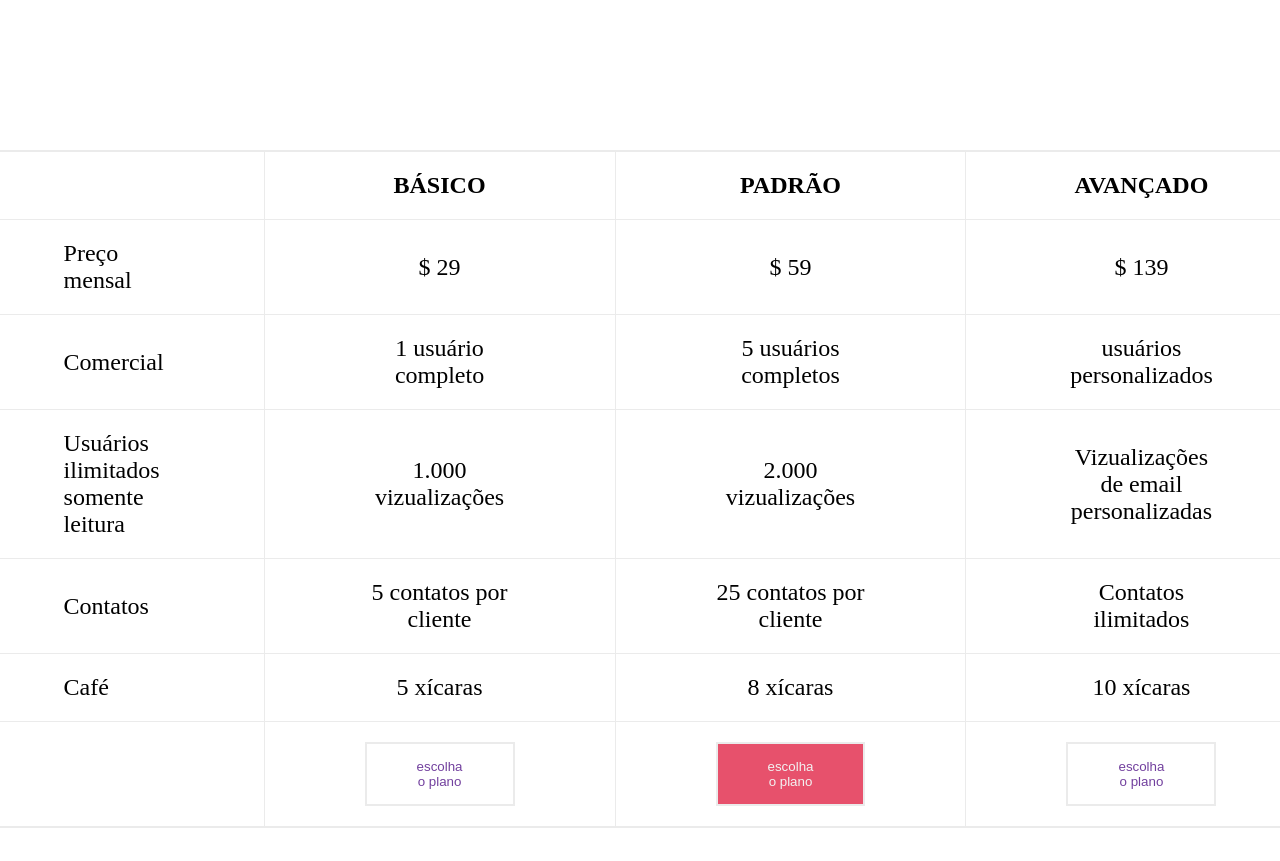
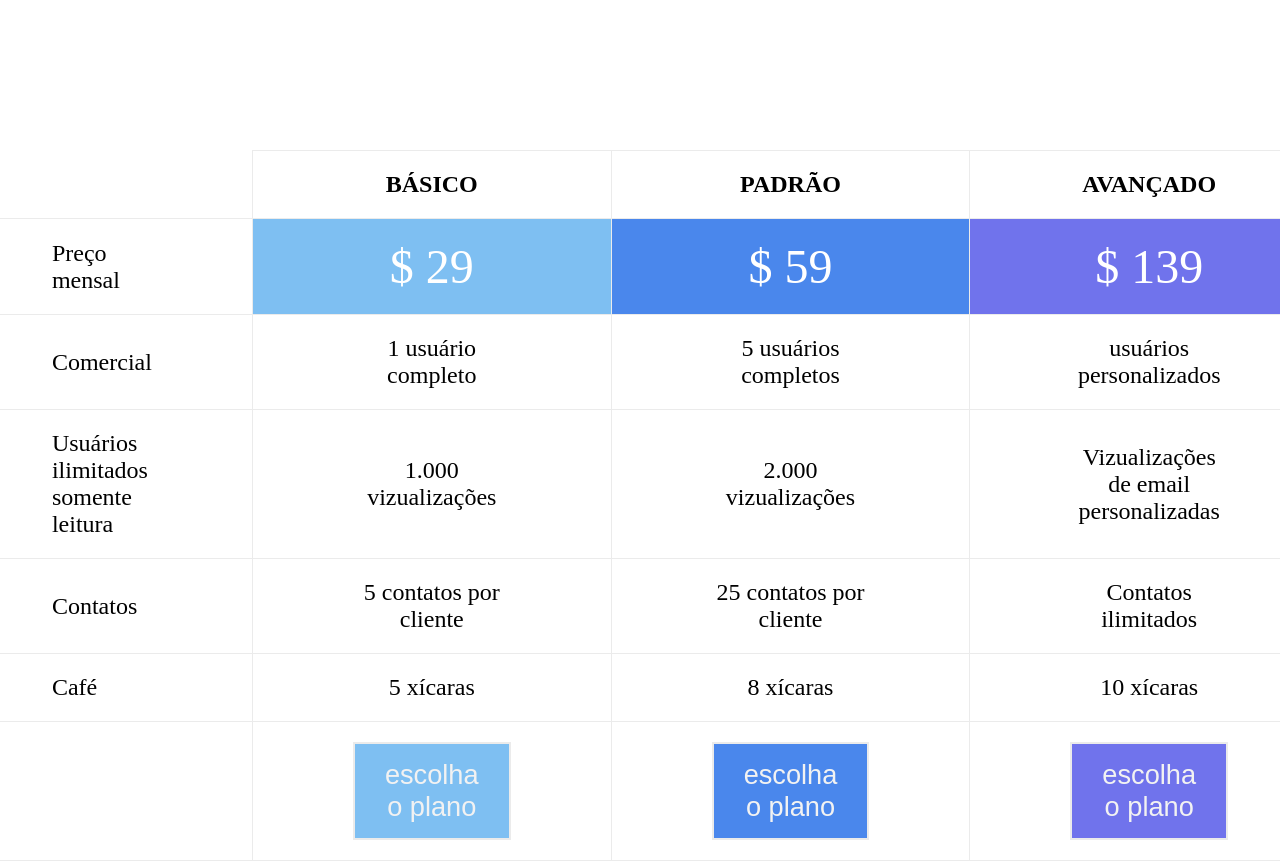
Before and after one commit to JhonnyThomazz/LinguagemDeMarcacao--HTML-CSS, a plain HTML site: page Atividade_formativa2/index.html in a window 1280 px wide. Shown: the top 861 px of the page. Before the commit the page ends 828 px from the top, so only its background shows below. Drawn offline with Linux system fonts and the light colour scheme.

Commit message:
update 24/09/25

```diff
--- a/Atividade_formativa2/css/style.css
+++ b/Atividade_formativa2/css/style.css
@@ -12,32 +12,57 @@ table{
     text-align: center;
     border-collapse: collapse;
 }
-tbody{
- border: 1px solid #EBEBEB;
-}
+
 th, td{
     padding-top: 20px;
     padding-bottom: 20px;
     padding-left: 100px;
     padding-right: 100px;
     border: 1px solid #EBEBEB;
+     border: 1px solid #EBEBEB;
 }
-
+th:nth-child(1){
+    border: none;
+}
 td:nth-child(1){
     text-align: start;
+}
+.altcolor{
+    font-size: 3rem;
+    background-color: #7EBFF2;
+    color: white;
+}
+.altcolor2{
+    font-size: 3rem;
+    background-color: #4A87EC;
+    color: white;
+}
+.altcolor3{
+    font-size: 3rem;
+    background-color: #7073EC;
+    color:white;
 }
 .botao1, .botao2, .botao3{
     padding-top: 15px;
     padding-bottom: 15px;
-    padding-left: 50px;
-    padding-right: 50px;
+    padding-left: 30px;
+    padding-right: 30px;
+    font-size: 1.7rem;
     background-color: #FFFFFF;
     color: #72409E;
     text-emphasis: bold;
     border-style: solid;
     border-color: #ebebeb;
 }
-.botao2{
-    background-color: #E7516C;
+.botao1{
+    background-color:#7EBFF2 ;
     color:#F2F2F2;
 }
+.botao2{
+    background-color:#4A87EC;
+    color:#F2F2F2;
+}
+.botao3{
+    background-color:#7073EC;
+    color:#F2F2F2;
+}
--- a/Atividade_formativa2/index.html
+++ b/Atividade_formativa2/index.html
@@ -19,9 +19,9 @@
 
         <tr>
             <td>Preço mensal</td>
-            <td>$ 29</td>
-            <td>$ 59</td>
-            <td>$ 139</td>
+            <td class="altcolor">$ 29</td>
+            <td class="altcolor2">$ 59</td>
+            <td class="altcolor3">$ 139</td>
         </tr>
 
          <tr>
```
